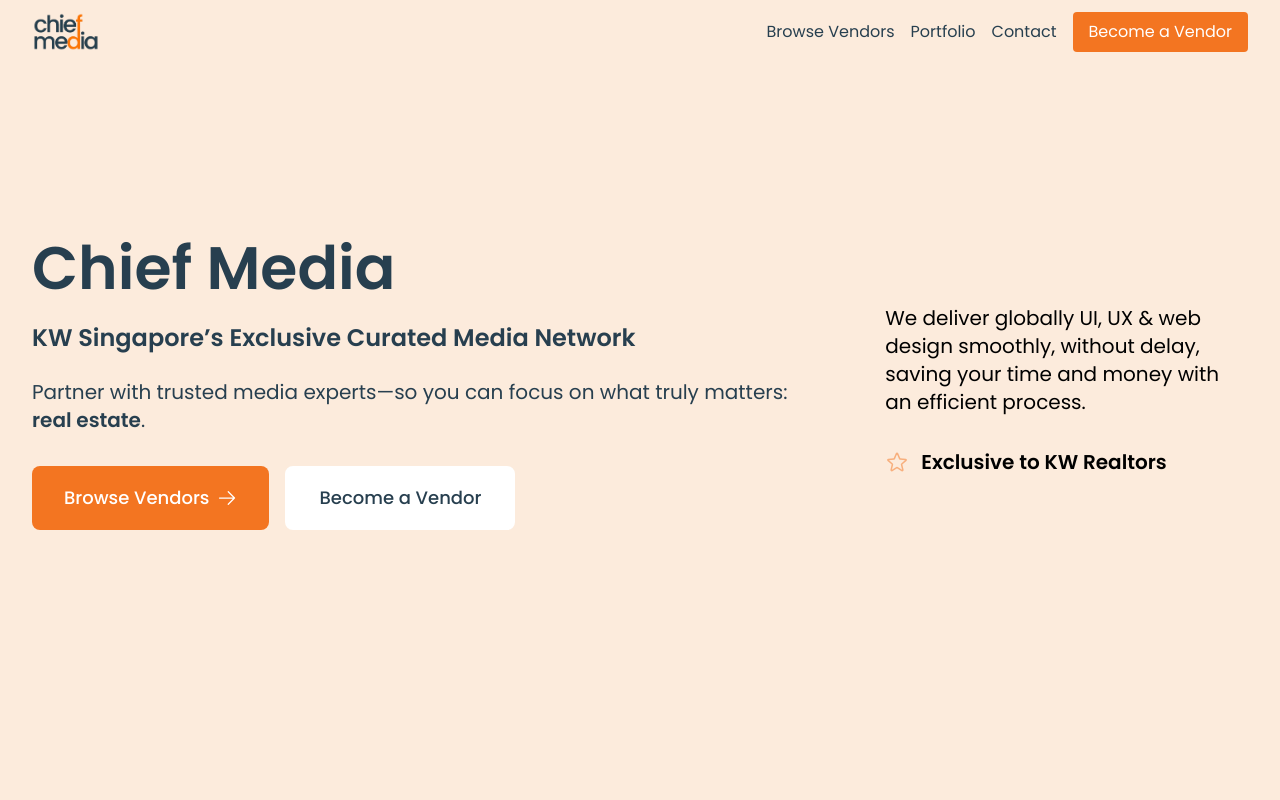
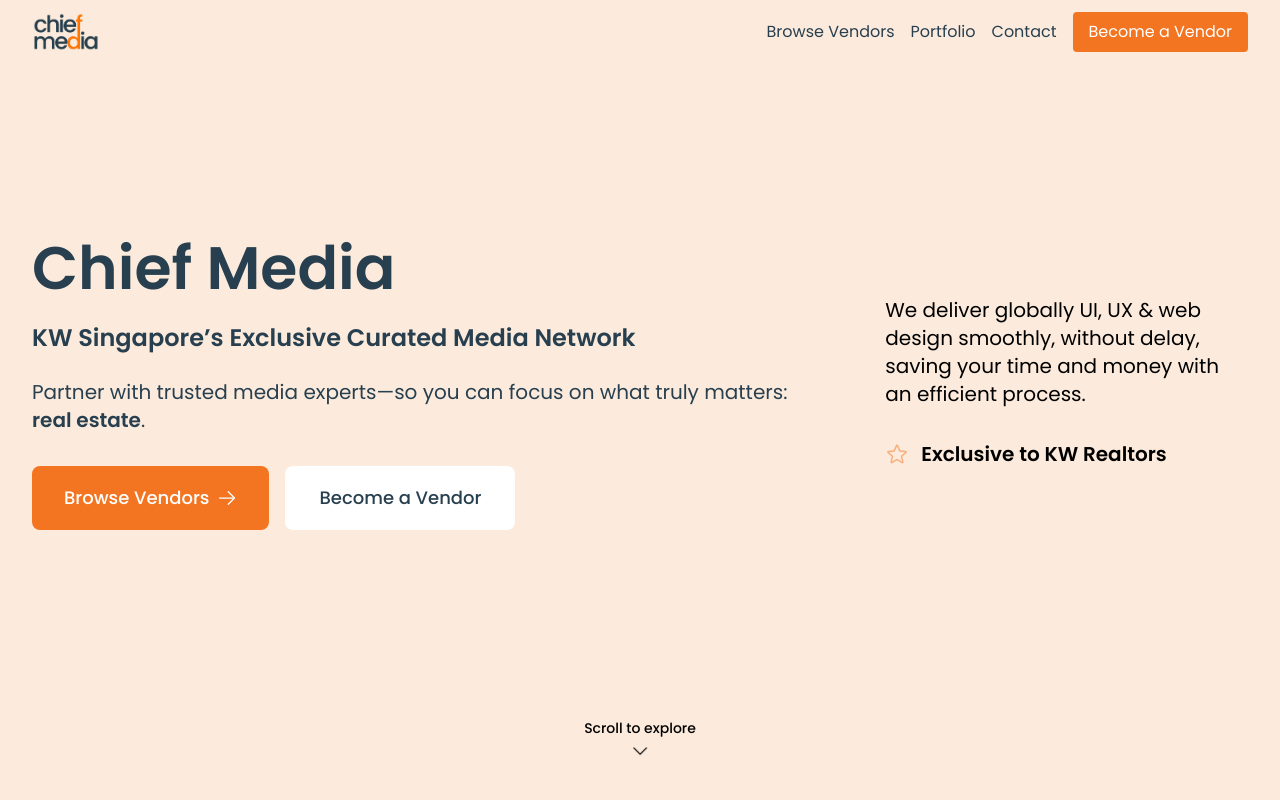
Before and after one commit to rezyandrean-plb/kw-chief-media, a Next.js app: page / in a window 1280 px wide. Shown: the top 800 px of the page. Built offline with nearby package versions, Linux system fonts and the light colour scheme.

Commit message:
fix: change color theme

```diff
--- a/src/app/globals.css
+++ b/src/app/globals.css
@@ -44,7 +44,7 @@
     opacity: 0;
     transform: translateY(30px);
   }
-  10%, 23.33% {
+  5%, 28.33% {
     opacity: 1;
     transform: translateY(0);
   }
@@ -64,4 +64,5 @@
   top: 0;
   left: 0;
   width: 100%;
+  pointer-events: none;
 }
--- a/src/app/page.tsx
+++ b/src/app/page.tsx
@@ -10,7 +10,8 @@
   ShieldCheckIcon,
   StarIcon,
   ArrowRightIcon,
-  EnvelopeIcon
+  EnvelopeIcon,
+  ChevronDownIcon
 } from '@heroicons/react/24/outline';
 import CurrentYear from "../components/CurrentYear";
 import ScrollAnimation from "../components/ScrollAnimation";
@@ -145,7 +146,7 @@
                   </p>
                 </ScrollAnimation>
                 <ScrollAnimation delay={500}>
-                  <div className="h-12 relative overflow-hidden">
+                  <div className="h-16 relative overflow-hidden">
                     <div className="flex items-center gap-3 animate-fade-up-cycle">
                       <StarIcon className="h-6 w-6 text-[#f37521] animate-pulse" />
                       <span className="text-black text-xl font-bold">Exclusive to KW Realtors</span>
@@ -162,6 +163,16 @@
                 </ScrollAnimation>
               </div>
             </div>
+          </div>
+
+          {/* Scroll to Explore */}
+          <div className="absolute top-[480px] left-1/2 transform -translate-x-1/2 text-center">
+            <ScrollAnimation delay={1000}>
+              <div className="flex flex-col items-center gap-2">
+                <p className="text-black text-sm font-medium">Scroll to explore</p>
+                <ChevronDownIcon className="h-5 w-5 text-black animate-bounce" />
+              </div>
+            </ScrollAnimation>
           </div>
         </div>
       </section>
```
